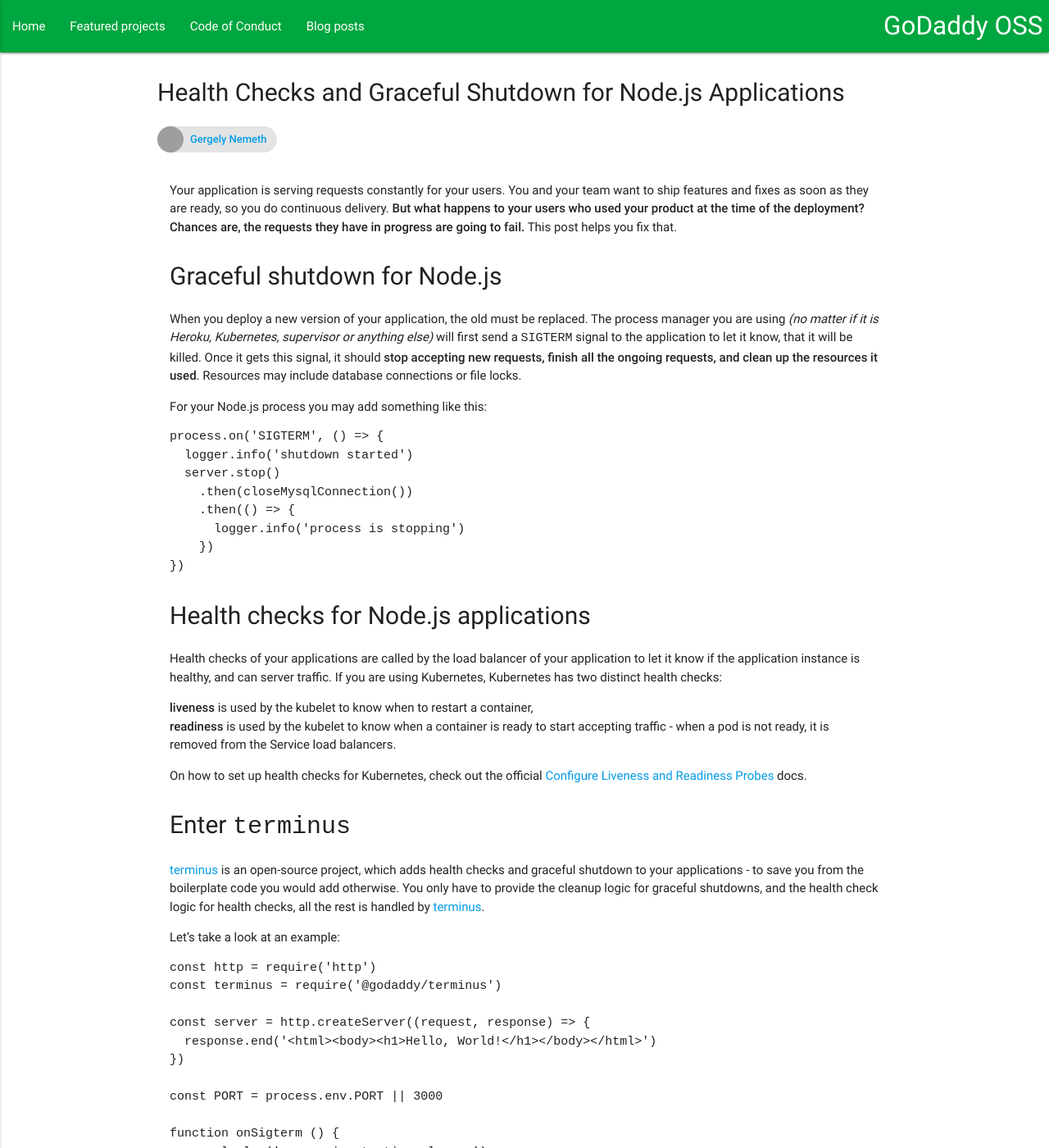
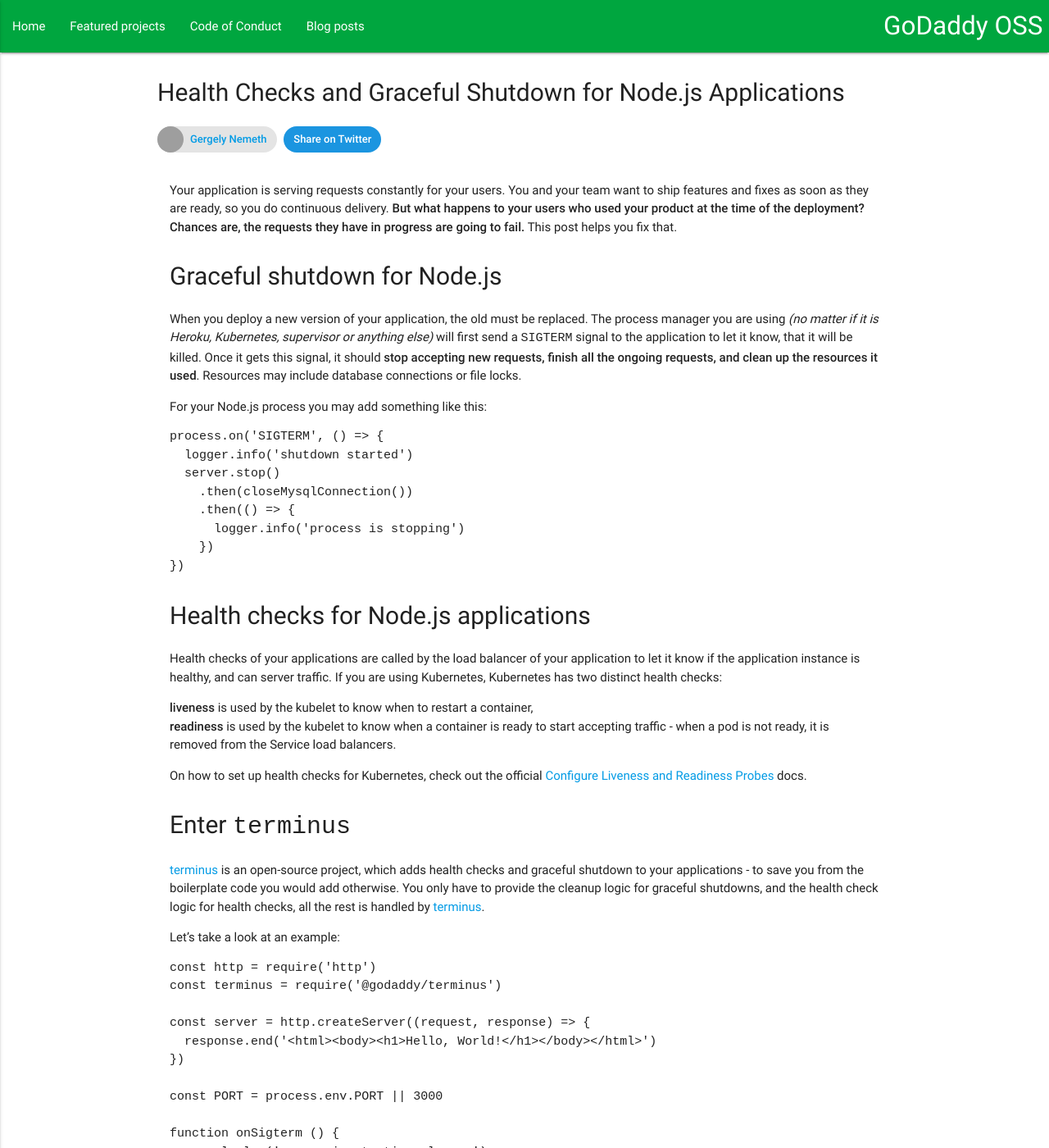
Before and after one commit to godaddy/godaddy.github.io, a Jekyll site: the page built from _posts/2018-02-22-announcing-terminus.md, in a window 1280 px wide and 1400 px high. Shown: the whole window at 82% size. Built offline with Jekyll 4.4.1, drawn with Linux system fonts in a browser that asks for light colours; nearby versions of some CDN libraries; grey boxes are pictures that could not be loaded.

Commit message:
feat(social): twitter share button

```diff
--- a/_config.yml
+++ b/_config.yml
@@ -7,7 +7,7 @@ description: > # this means to ignore newlines until the next key
   engineering teams.
 url: "https://godaddy.github.io"
 
-twitter_username: GoDaddy
+twitter_username: GodaddyOSS
 github_username:  godaddy
 analytics_id: UA-37178807-20
 
--- a/_includes/scripts.html
+++ b/_includes/scripts.html
@@ -10,7 +10,6 @@
   gtag('config', '{{ site.analytics_id }}');
 </script>
 
-
 <script>
    $(".button-collapse").sideNav();
 </script>
--- a/_layouts/post.html
+++ b/_layouts/post.html
@@ -9,6 +9,9 @@
         <div class="chip">
           <img src="{{ page.author_photo }}" alt="Contact Person">
           <a href="https://twitter.com//{{ page.author_twitter }}">{{ page.author }}</a>
+        </div>
+        <div class="chip twitter">
+          <a href="https://twitter.com/intent/tweet?text={{ page.title }}&url={{ site.url }}{{ page.url }}&via={{ site.twitter_username }}">Share on Twitter</a>
         </div>
         <div id="content">
           {{content}}
--- a/_sass/layout.sass
+++ b/_sass/layout.sass
@@ -54,3 +54,8 @@ footer.page-footer
 .post
   h1
     font-size: 2em
+
+.chip.twitter
+  background: #1b95e0
+  a
+    color: #ffffff
```
